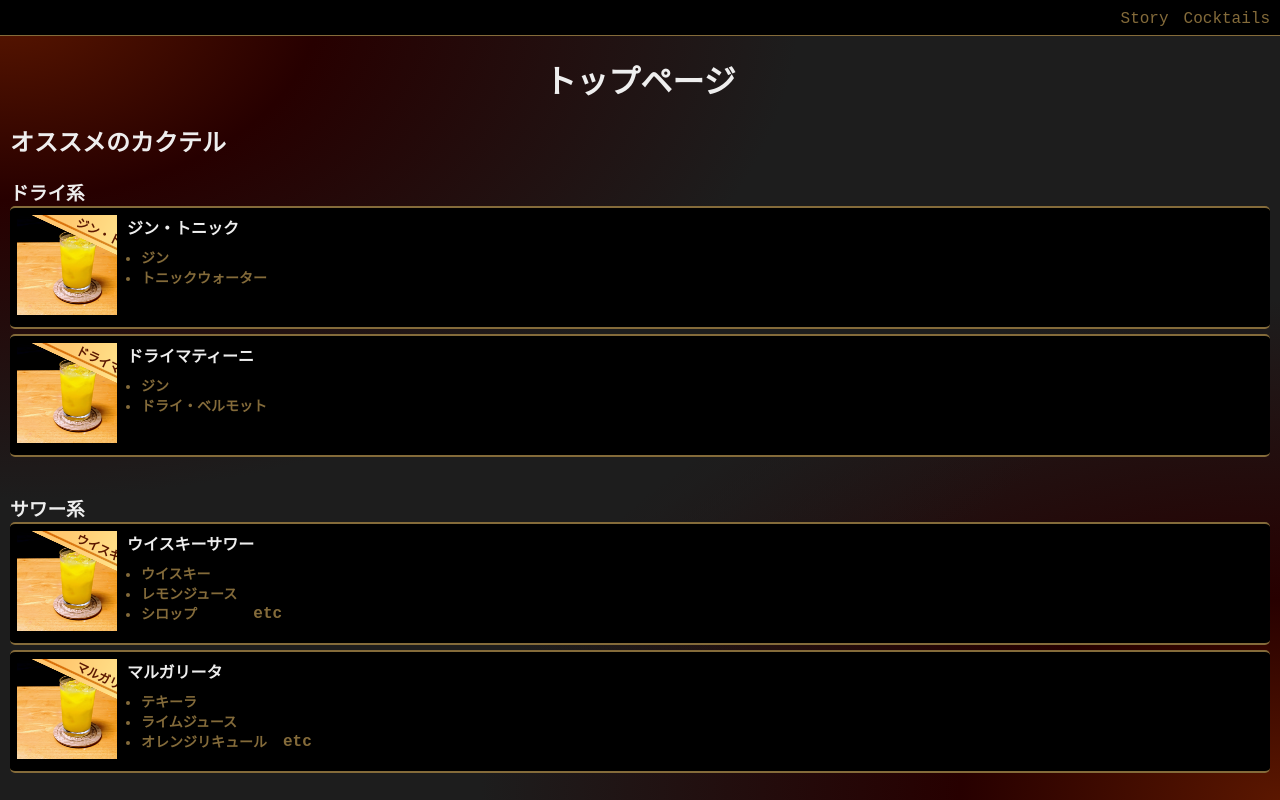
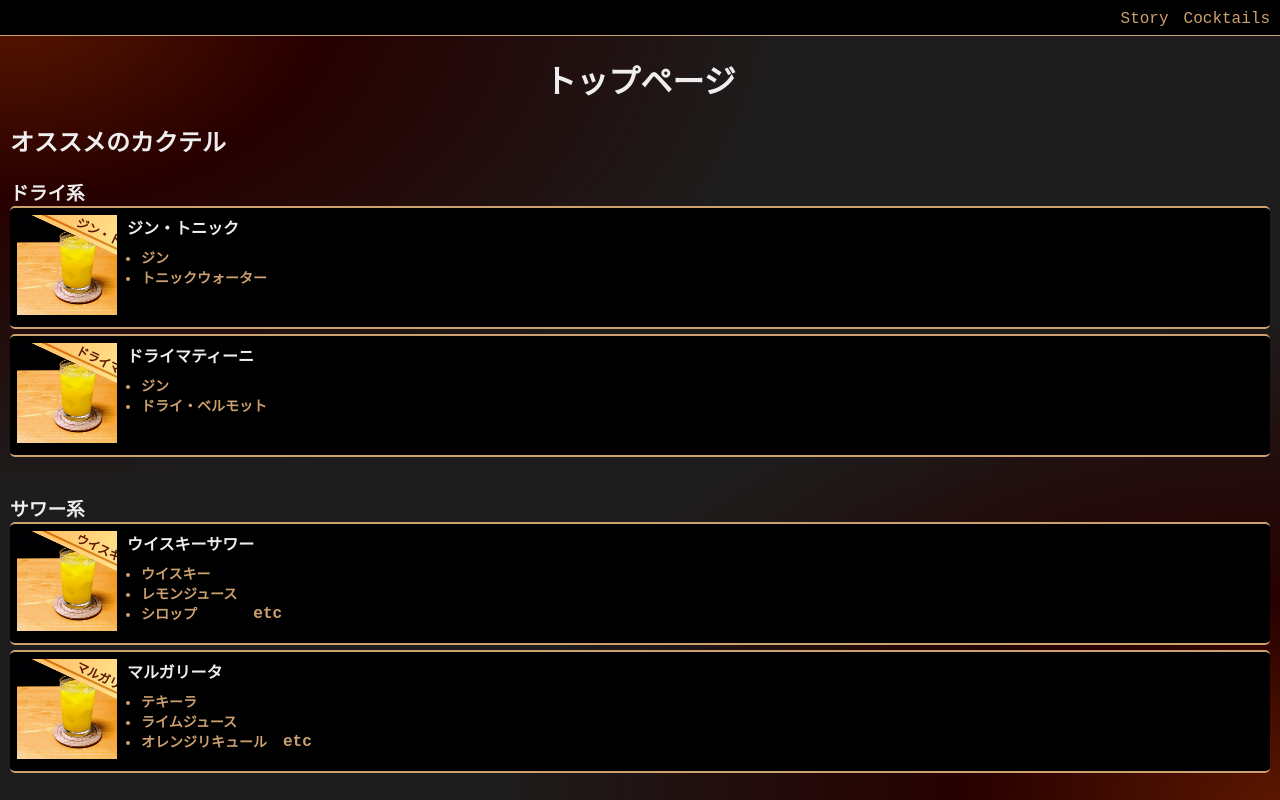
Before and after one commit to aridome222/Frontend-Tacktail, a Next.js app: page / in a window 1280 px wide. Built offline with nearby package versions, Linux system fonts and the light colour scheme.

Commit message:
update: 全体のテキスト色を変更

```diff
--- a/src/app/globals.css
+++ b/src/app/globals.css
@@ -5,7 +5,8 @@
   --seal-brown: #5b1700;
   --barn-red: #810f01;
   /* --gold: #daae69; */
-  --gold: #846b3a;
+  /* --gold: #846b3a; */
+  --gold: #cda16f;
 }
 
 html,
```
